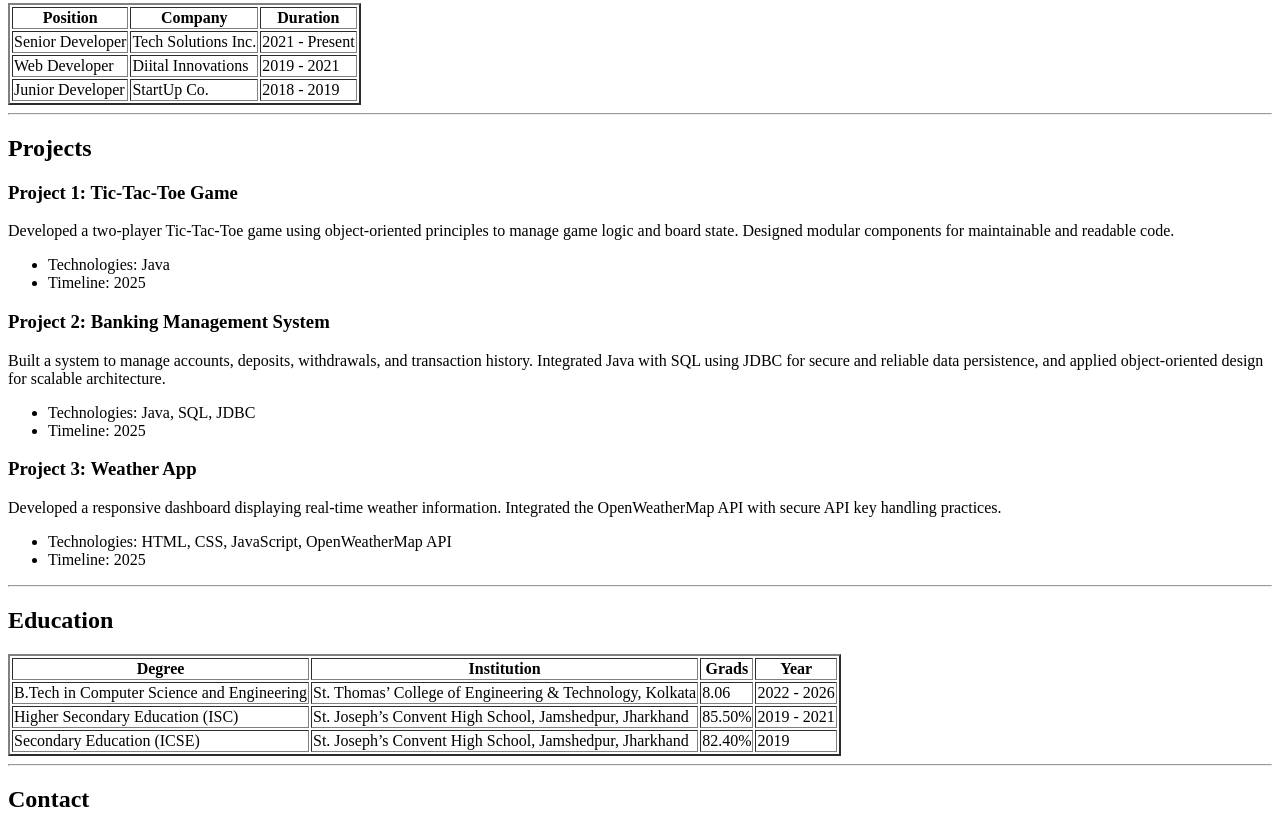
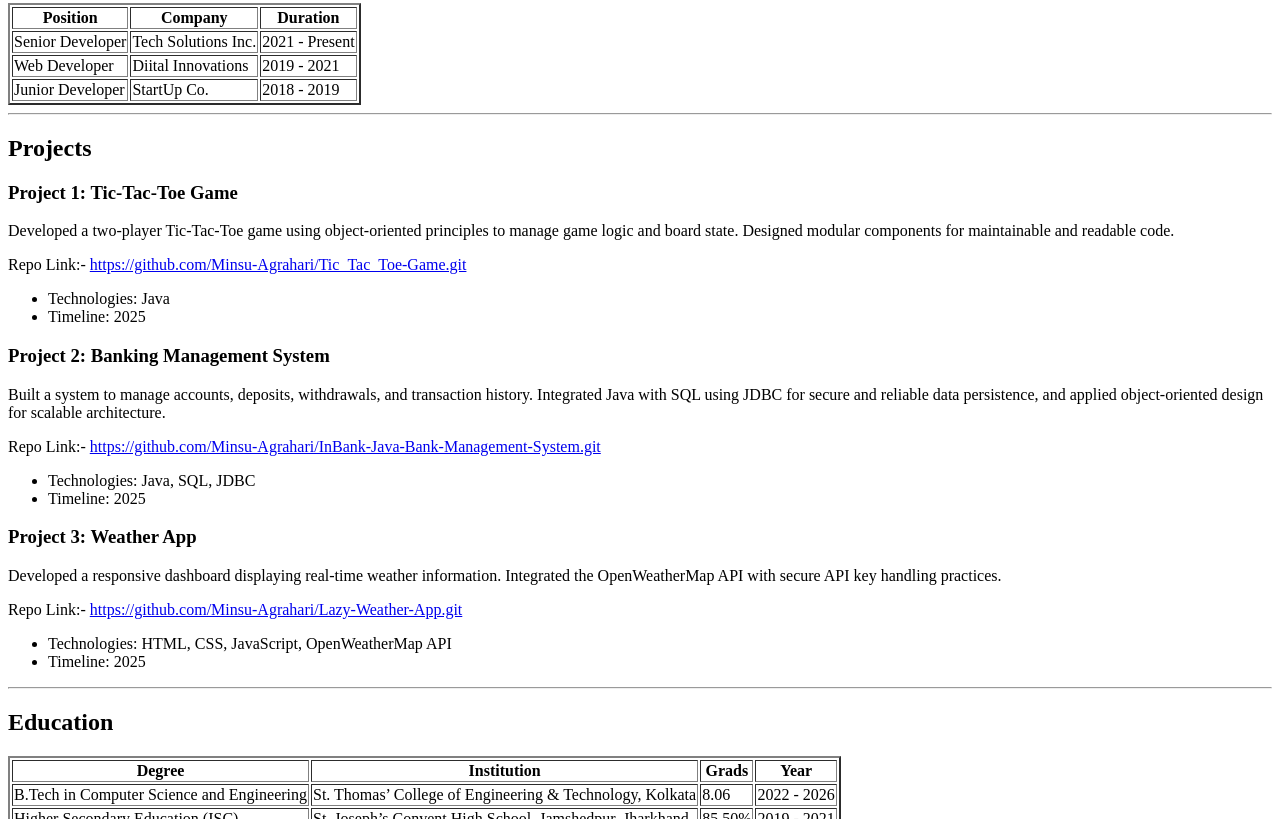
Before and after one commit to Minsu-Agrahari/Resume, a plain HTML site: page index.html in a window 1280 px wide. Shown: the part 481-1300 px from the top of the page. Drawn offline with Linux system fonts and the light colour scheme.

Commit message:
repo links updated

```diff
--- a/index.html
+++ b/index.html
@@ -91,6 +91,7 @@
             <article id="project-1">
                 <h3>Project 1: Tic-Tac-Toe Game</h3>
                 <p>Developed a two-player Tic-Tac-Toe game using object-oriented principles to manage game logic and board state. Designed modular components for maintainable and readable code.</p>
+                <p>Repo Link:- <a href="https://github.com/Minsu-Agrahari/Tic_Tac_Toe-Game.git">https://github.com/Minsu-Agrahari/Tic_Tac_Toe-Game.git</a></p>
 
                 <ul>
                     <li>Technologies: Java</li>
@@ -101,6 +102,7 @@
             <article id="project-2">
                 <h3>Project 2: Banking Management System</h3>
                 <p>Built a system to manage accounts, deposits, withdrawals, and transaction history. Integrated Java with SQL using JDBC for secure and reliable data persistence, and applied object-oriented design for scalable architecture.</p>
+                <p>Repo Link:- <a href="https://github.com/Minsu-Agrahari/InBank-Java-Bank-Management-System.git">https://github.com/Minsu-Agrahari/InBank-Java-Bank-Management-System.git</a></p>
 
                 <ul>
                     <li>Technologies: Java, SQL, JDBC</li>
@@ -111,7 +113,7 @@
             <article id="project-3">
                 <h3>Project 3: Weather App</h3>
                 <p>Developed a responsive dashboard displaying real-time weather information. Integrated the OpenWeatherMap API with secure API key handling practices.</p>
-
+                <p>Repo Link:- <a href="https://github.com/Minsu-Agrahari/Lazy-Weather-App.git">https://github.com/Minsu-Agrahari/Lazy-Weather-App.git</a></p>
                 <ul>
                     <li>Technologies: HTML, CSS, JavaScript, OpenWeatherMap API</li>
                     <li>Timeline: 2025</li>
```
